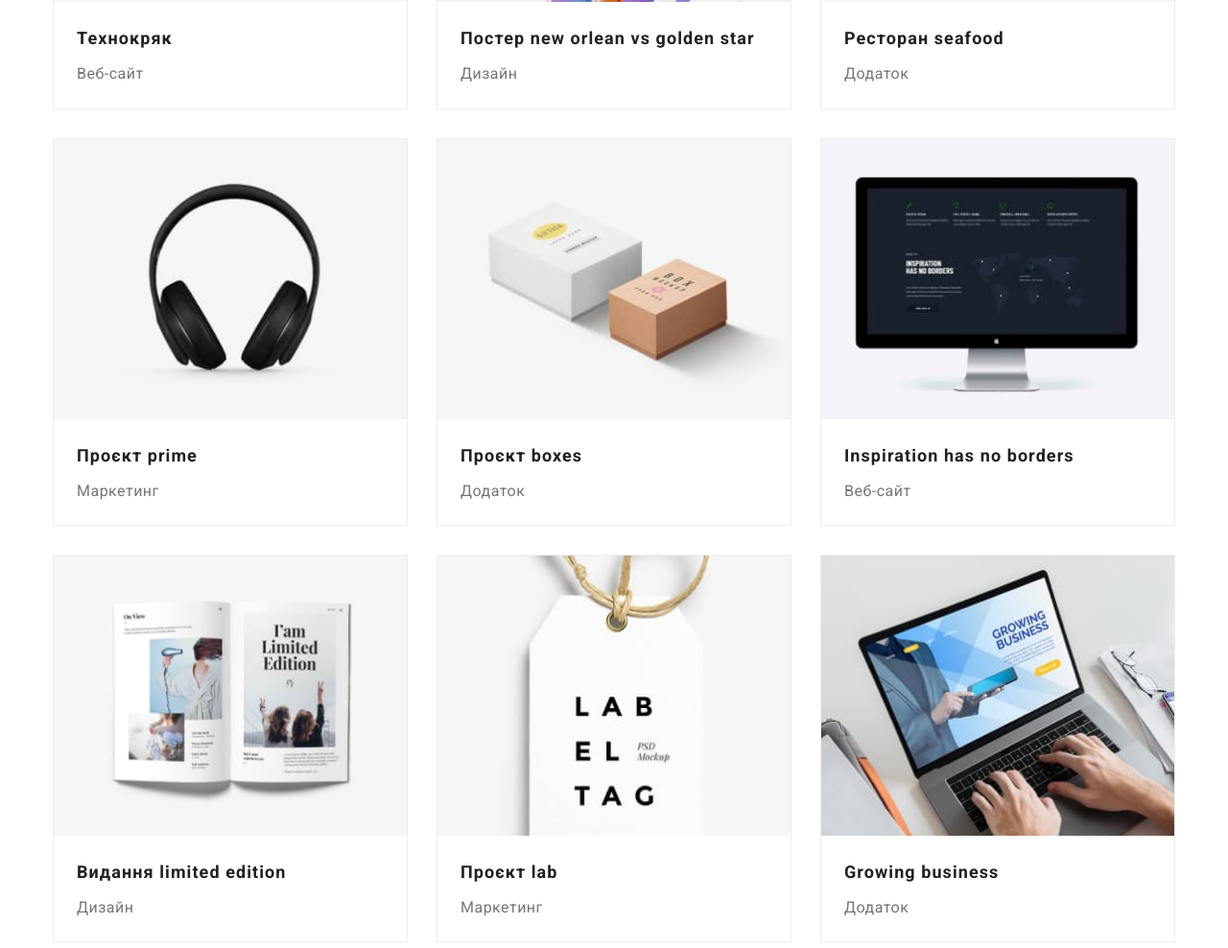
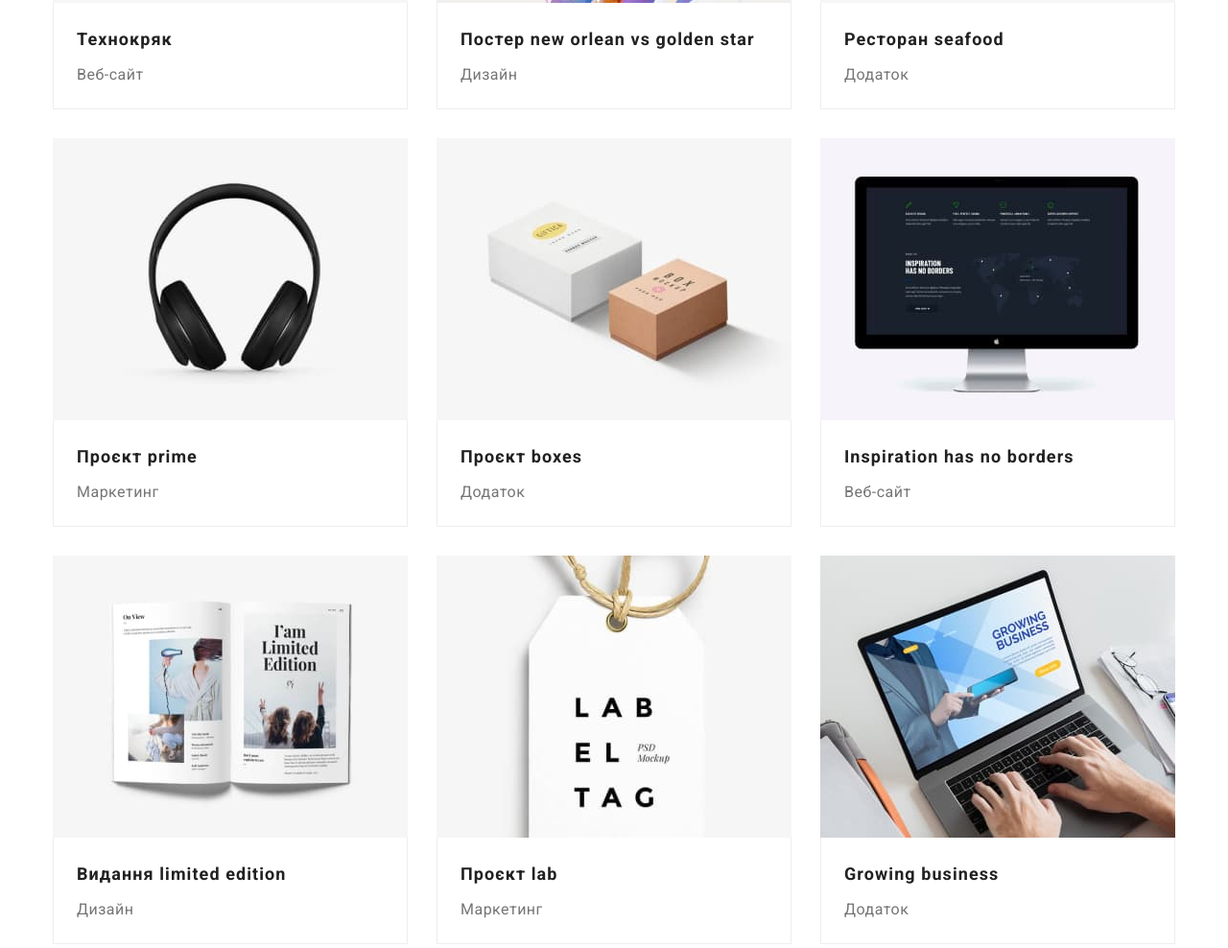
Before and after one commit to iTSerhii85/goit-markup-hw-03, a plain HTML site: page portfolio.html in a window 1280 px wide. Shown: the part 554-1542 px from the top of the page at 96% size. Drawn offline with nearby package versions, Linux system fonts and the light colour scheme.

Commit message:
Добавил дивы в карточки галереи и изменил рамки

```diff
--- a/css/styles.css
+++ b/css/styles.css
@@ -347,8 +347,8 @@ img {
 
   padding-left: 24px;
   padding-right: 24px;
-  margin-top: 20px;
-  margin-bottom: 0;
+  padding-top: 20px;
+  margin: 0;
 
 }
 .gallery p {
@@ -363,7 +363,6 @@ img {
   margin-bottom: 0;
 }
 .gallery li {
-  border: 1px solid #eeeeee;
   width: 370px;
 }
 .gallery {
@@ -371,3 +370,8 @@ img {
   flex-wrap: wrap;
   gap: 30px;
 }
+.border {
+  border-right: 1px solid #eeeeee;
+  border-bottom: 1px solid #eeeeee;
+  border-left: 1px solid #eeeeee;
+}
--- a/portfolio.html
+++ b/portfolio.html
@@ -61,8 +61,10 @@
                 width="370"
                 height="294"
               />
+              <div class="border">
                 <h2 class="section-title">Технокряк</h2>
                 <p>Веб-сайт</p>
+              </div>
             </li>
             <li>
               <img
@@ -71,8 +73,10 @@
                 width="370"
                 height="294"
               />
+              <div class="border">
                 <h2 class="section-title">Постер new orlean vs golden star</h2>
                 <p>Дизайн</p>
+              </div>
             </li>
             <li>
               <img
@@ -81,8 +85,10 @@
                 width="370"
                 height="294"
               />
+              <div class="border">
                 <h2 class="section-title">Ресторан seafood</h2>
                 <p>Додаток</p>
+              </div>
             </li>
             <li>
               <img
@@ -91,8 +97,10 @@
                 width="370"
                 height="294"
               />
+              <div class="border">
                 <h2 class="section-title">Проєкт prime</h2>
                 <p>Маркетинг</p>
+              </div>
             </li>
             <li>
               <img
@@ -101,8 +109,10 @@
                 width="370"
                 height="294"
               />
+              <div class="border">
                 <h2 class="section-title">Проєкт boxes</h2>
                 <p>Додаток</p>
+              </div>
             </li>
             <li>
               <img
@@ -111,8 +121,10 @@
                 width="370"
                 height="294"
               />
+              <div class="border">
                 <h2 class="section-title">Inspiration has no borders</h2>
                 <p>Веб-сайт</p>
+              </div>
             </li>
             <li>
               <img
@@ -121,8 +133,10 @@
                 width="370"
                 height="294"
               />
+              <div class="border">
                 <h2 class="section-title">Видання limited edition</h2>
                 <p>Дизайн</p>
+              </div>
             </li>
             <li>
               <img
@@ -131,8 +145,10 @@
                 width="370"
                 height="294"
               />
+              <div class="border">
                 <h2 class="section-title">Проєкт lab</h2>
                 <p>Маркетинг</p>
+              </div>
             </li>
             <li>
               <img
@@ -141,8 +157,10 @@
                 width="370"
                 height="294"
               />
+              <div class="border">
                 <h2 class="section-title">Growing business</h2>
                 <p>Додаток</p>
+              </div>
             </li>
           </ul>
         </div>
```
Lines whose indentation alone changed are shown as unchanged.
